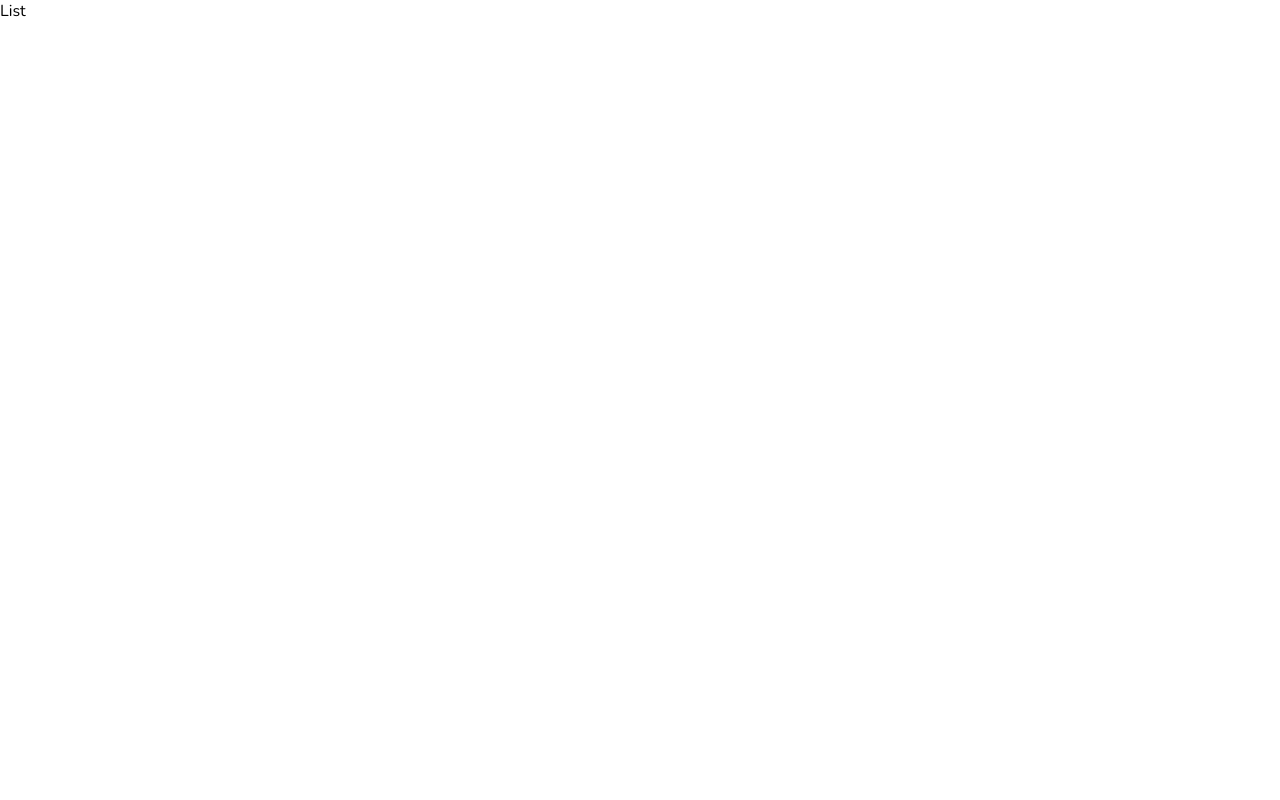
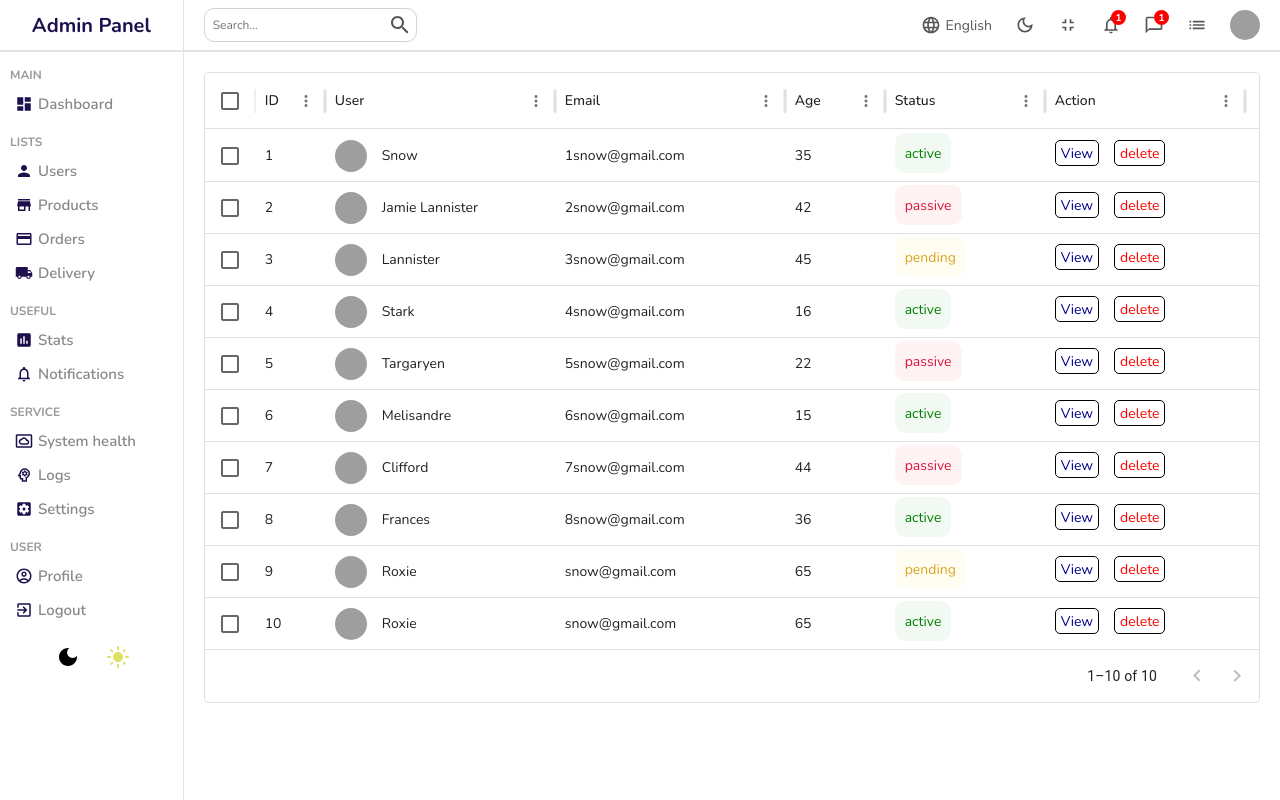
Before and after one commit to vamppdevv1/AdminPanel, a React (Vite) app: page /users in a window 1280 px wide. Built offline with nearby package versions, Linux system fonts and the light colour scheme; grey boxes are pictures that could not be loaded.

Commit message:
dataTable

```diff
--- a/package.json
+++ b/package.json
@@ -14,6 +14,7 @@
     "@emotion/styled": "^11.14.1",
     "@mui/icons-material": "^9.1.1",
     "@mui/material": "^9.1.1",
+    "@mui/x-data-grid": "^9.6.0",
     "react": "^19.2.6",
     "react-circular-progressbar": "^2.2.0",
     "react-dom": "^19.2.6",
--- /dev/null
+++ b/src/components/datatable/DataTable.jsx
@@ -0,0 +1,33 @@
+import "./datatable.scss";
+import { DataGrid } from "@mui/x-data-grid";
+import { userRows, userColumns } from "./datatablesource.jsx";
+const actionColumn = [
+  {
+    field: "action",
+    headerName: "Action",
+    width: "200",
+    renderCell: () => {
+      return (
+        <>
+          <div className="cellAction">
+            <div className="viewButton">View</div>
+            <div className="deleteButton">delete</div>
+          </div>
+          ;
+        </>
+      );
+    },
+  },
+];
+export const DataTable = () => {
+  return (
+    <div className="datatable">
+      <DataGrid
+        rows={userRows}
+        columns={userColumns.concat(actionColumn)}
+        pageSizeOptions={[5, 10]}
+        checkboxSelection
+      />
+    </div>
+  );
+};
--- /dev/null
+++ b/src/components/datatable/datatable.scss
@@ -0,0 +1,63 @@
+.datatable {
+  padding: 20px;
+  .cellWithImg {
+    display: flex;
+    align-items: center;
+    gap: 15px;
+    .cellImg {
+      width: 32px;
+      height: 32px;
+      border-radius: 50%;
+      object-fit: cover;
+    }
+  }
+  .cellWithStatus {
+    border-radius: 10px;
+    display: flex;
+    align-items: center;
+    padding: 10px;
+    height: 20px;
+    width: max-content;
+    margin-top: 3px;
+    &.active {
+      background-color: rgba(0, 128, 0, 0.05);
+      color: green;
+    }
+    &.pending {
+      background-color: rgba(255, 217, 0, 0.05);
+      color: goldenrod;
+    }
+    &.passive {
+      background-color: rgba(255, 0, 0, 0.05);
+      color: crimson;
+    }
+  }
+  .cellAction {
+    display: flex;
+    align-items: center;
+    gap: 15px;
+
+    .viewButton {
+      display: flex;
+      align-items: center;
+      height: 20px;
+      padding: 2px 5px;
+      margin-top: 10px;
+      border-radius: 5px;
+      border: 1px solid black;
+      color: darkblue;
+      cursor: pointer;
+    }
+  }
+  .deleteButton {
+    display: flex;
+    align-items: center;
+    margin-top: 10px;
+    height: 20px;
+    padding: 2px 5px;
+    border-radius: 5px;
+    border: 1px solid black;
+    color: red;
+    cursor: pointer;
+  }
+}
--- /dev/null
+++ b/src/components/datatable/datatablesource.jsx
@@ -0,0 +1,123 @@
+export const userColumns = [
+  { field: "id", headerName: "ID", width: 70 },
+  {
+    field: "user",
+    headerName: "User",
+    width: 230,
+    renderCell: (params) => {
+      return (
+        <div className="cellWithImg">
+          <img className="cellImg" src={params.row.img} alt="avatar" />
+          {params.row.username}
+        </div>
+      );
+    },
+  },
+  {
+    field: "email",
+    headerName: "Email",
+    width: 230,
+  },
+
+  {
+    field: "age",
+    headerName: "Age",
+    width: 100,
+  },
+  {
+    field: "status",
+    headerName: "Status",
+    width: 160,
+    renderCell: (params) => {
+      return (
+        <div className={`cellWithStatus ${params.row.status}`}>
+          {params.row.status}
+        </div>
+      );
+    },
+  },
+];
+
+//temporary data
+export const userRows = [
+  {
+    id: 1,
+    username: "Snow",
+    img: "https://images.pexels.com/photos/1820770/pexels-photo-1820770.jpeg?auto=compress&cs=tinysrgb&dpr=2&w=500",
+    status: "active",
+    email: "1snow@gmail.com",
+    age: 35,
+  },
+  {
+    id: 2,
+    username: "Jamie Lannister",
+    img: "https://images.pexels.com/photos/1820770/pexels-photo-1820770.jpeg?auto=compress&cs=tinysrgb&dpr=2&w=500",
+    email: "2snow@gmail.com",
+    status: "passive",
+    age: 42,
+  },
+  {
+    id: 3,
+    username: "Lannister",
+    img: "https://images.pexels.com/photos/1820770/pexels-photo-1820770.jpeg?auto=compress&cs=tinysrgb&dpr=2&w=500",
+    email: "3snow@gmail.com",
+    status: "pending",
+    age: 45,
+  },
+  {
+    id: 4,
+    username: "Stark",
+    img: "https://images.pexels.com/photos/1820770/pexels-photo-1820770.jpeg?auto=compress&cs=tinysrgb&dpr=2&w=500",
+    email: "4snow@gmail.com",
+    status: "active",
+    age: 16,
+  },
+  {
+    id: 5,
+    username: "Targaryen",
+    img: "https://images.pexels.com/photos/1820770/pexels-photo-1820770.jpeg?auto=compress&cs=tinysrgb&dpr=2&w=500",
+    email: "5snow@gmail.com",
+    status: "passive",
+    age: 22,
+  },
+  {
+    id: 6,
+    username: "Melisandre",
+    img: "https://images.pexels.com/photos/1820770/pexels-photo-1820770.jpeg?auto=compress&cs=tinysrgb&dpr=2&w=500",
+    email: "6snow@gmail.com",
+    status: "active",
+    age: 15,
+  },
+  {
+    id: 7,
+    username: "Clifford",
+    img: "https://images.pexels.com/photos/1820770/pexels-photo-1820770.jpeg?auto=compress&cs=tinysrgb&dpr=2&w=500",
+    email: "7snow@gmail.com",
+    status: "passive",
+    age: 44,
+  },
+  {
+    id: 8,
+    username: "Frances",
+    img: "https://images.pexels.com/photos/1820770/pexels-photo-1820770.jpeg?auto=compress&cs=tinysrgb&dpr=2&w=500",
+    email: "8snow@gmail.com",
+    status: "active",
+    age: 36,
+  },
+  {
+    id: 9,
+    username: "Roxie",
+    img: "https://images.pexels.com/photos/1820770/pexels-photo-1820770.jpeg?auto=compress&cs=tinysrgb&dpr=2&w=500",
+    email: "snow@gmail.com",
+    status: "pending",
+    age: 65,
+  },
+  {
+    id: 10,
+    username: "Roxie",
+    img: "https://images.pexels.com/photos/1820770/pexels-photo-1820770.jpeg?auto=compress&cs=tinysrgb&dpr=2&w=500",
+    email: "snow@gmail.com",
+    status: "active",
+    age: 65,
+  },
+];
--- a/src/pages/list/List.jsx
+++ b/src/pages/list/List.jsx
@@ -1,7 +1,15 @@
 import "./list.scss"
-
+import {SideBar} from "../../components/sidebar/SideBar"
+import {NavBar} from "../../components/navbar/NavBar"
+import { DataTable } from "../../components/datatable/DataTable"
 export const List = () => {
   return (
-    <div>List</div>
+    <div className="list">
+      <SideBar/>
+      <div className="listContainer">
+        <NavBar/>
+        <DataTable/>
+      </div>
+    </div>
   )
 }
--- a/src/pages/list/list.scss
+++ b/src/pages/list/list.scss
@@ -0,0 +1,8 @@
+.list{
+    display: flex;
+    flex-direction: row;
+    width: 100%;
+    .listContainer{
+        flex: 6;
+    }
+}
```
Also changed, not shown: 1 other file (tests, documents, lock files or other folders).
